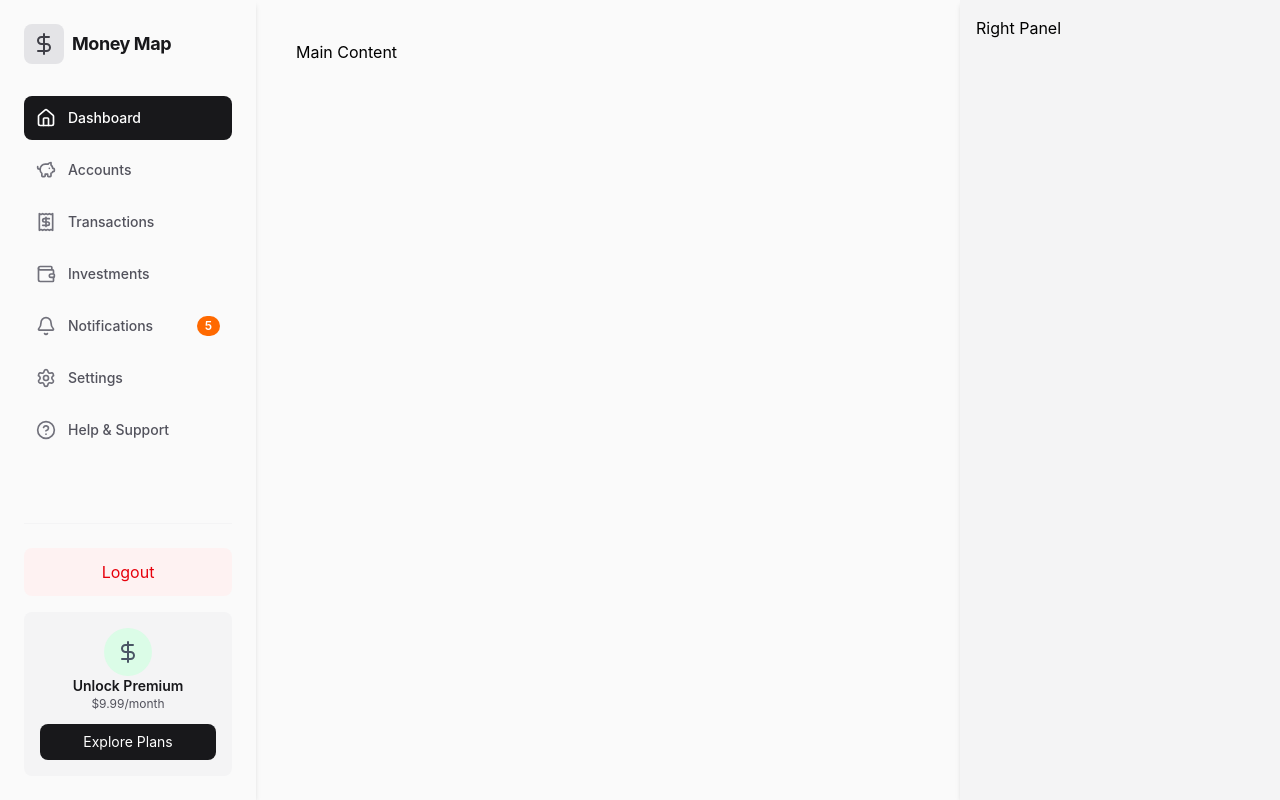
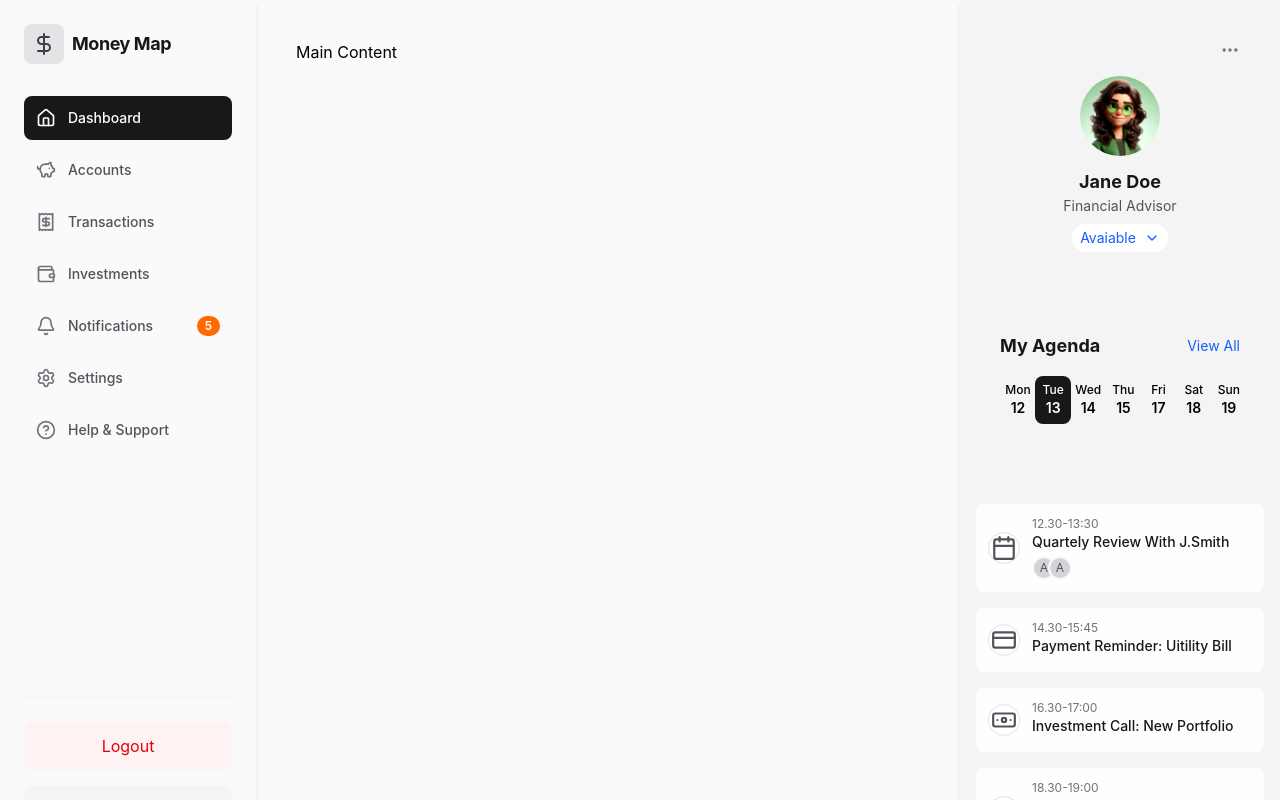
Before and after one commit to Shakithyanshaw/finance-dashboard-ui-assignment, a React (Vite) app: page / in a window 1280 px wide. Both pictures are taken after a click on the button "Sign in to Dashboard". Shown: the top 800 px of the page. Built offline with nearby package versions, Linux system fonts and the light colour scheme; a web font is replaced by a local one.

Commit message:
complete right pannel components

```diff
--- a/src/components/RightPanel.jsx
+++ b/src/components/RightPanel.jsx
@@ -1,7 +1,72 @@
+import { Banknote, Calendar, CreditCard, MoreHorizontal } from 'lucide-react';
+import ProfileAvatar from './UI/ProfileAvatar';
+import CalendarDay from './UI/CalendarDay';
+import EventCard from './UI/EventCard';
+
 const RightPanel = () => {
   return (
-    <div>
-      <h1>Right Panel</h1>
+    <div className="space-y-8">
+      {/*Profile Card*/}
+      <div className="bg-transparent p-6">
+        <div className="flex justify-end mb-4">
+          <MoreHorizontal size={20} className="text-zinc-500" />
+        </div>
+        <ProfileAvatar
+          src="/user-1.png"
+          name="Jane Doe"
+          title="Financial Advisor"
+        />
+      </div>
+
+      {/*Financial Clender*/}
+      <div className="p-6">
+        <div className="flex justify-between items-center mb-4">
+          <h3 className="text-lg font-bold text-zinc-900">My Agenda</h3>
+          <button className="text-sm text-blue-600 hover:underline">
+            View All
+          </button>
+        </div>
+        {/*Calendar Days*/}
+        <div className="grid grid-cols-7 gap-1.5 text-cente mb-6">
+          <CalendarDay day="Mon" date="12" />
+          <CalendarDay day="Tue" date="13" isActive={true} />
+          <CalendarDay day="Wed" date="14" />
+          <CalendarDay day="Thu" date="15" />
+          <CalendarDay day="Fri" date="17" />
+          <CalendarDay day="Sat" date="18" />
+          <CalendarDay day="Sun" date="19" />
+        </div>
+      </div>
+
+      {/*Upcomming Evevt*/}
+
+      <div className="space-y-4">
+        <EventCard
+          time="12.30-13:30"
+          title="Quartely Review With J.Smith"
+          participants={2}
+          icon={Calendar}
+        />
+        <EventCard
+          time="14.30-15:45"
+          title="Payment Reminder: Uitility Bill"
+          icon={CreditCard}
+        />
+        <EventCard
+          time="16.30-17:00"
+          title="Investment Call: New Portfolio"
+          icon={Banknote}
+        />
+        <EventCard
+          time="18.30-19:00"
+          title="Meeting with S.Green"
+          participants={1}
+          icon={Calendar}
+        />
+      </div>
+      <button className="w-full mt-6 bg-zinc-50 border border-zinc-300 text-zinc-800 cursor-pointer duration-100 se-in hover:shadow-xl text-sm py-3 rounded-lg hover:bg-zinc-200 transition-colors">
+        All Comming Events
+      </button>
     </div>
   );
 };
--- a/src/components/UI/EventCard.jsx
+++ b/src/components/UI/EventCard.jsx
@@ -1,11 +1,11 @@
 /* eslint-disable no-unused-vars */
 const EventCard = function ({ time, title, participants, icon: Icon }) {
   return (
-    <div className="bg-white/90 p-3 rounded-lg flex items-center  space-x-3 hover:bg-zinc-100 text-zinc-600">
+    <div className="bg-white/90 p-3 rounded-lg flex items-center  space-x-3 hover:bg-white card-hover cursor-pointer text-zinc-600">
       <div className="size-8 flex items-center justify-center bg-white rounded-full border border-zinc-200 text-zinc-600">
         <Icon size={26} />
       </div>
-      <div className="flex1">
+      <div className="flex-1">
         <p className="text-xs text-zinc-500">{time}</p>
         <p className="text-sm font-medium text-zinc-900 mb-1">{title}</p>
 
```
